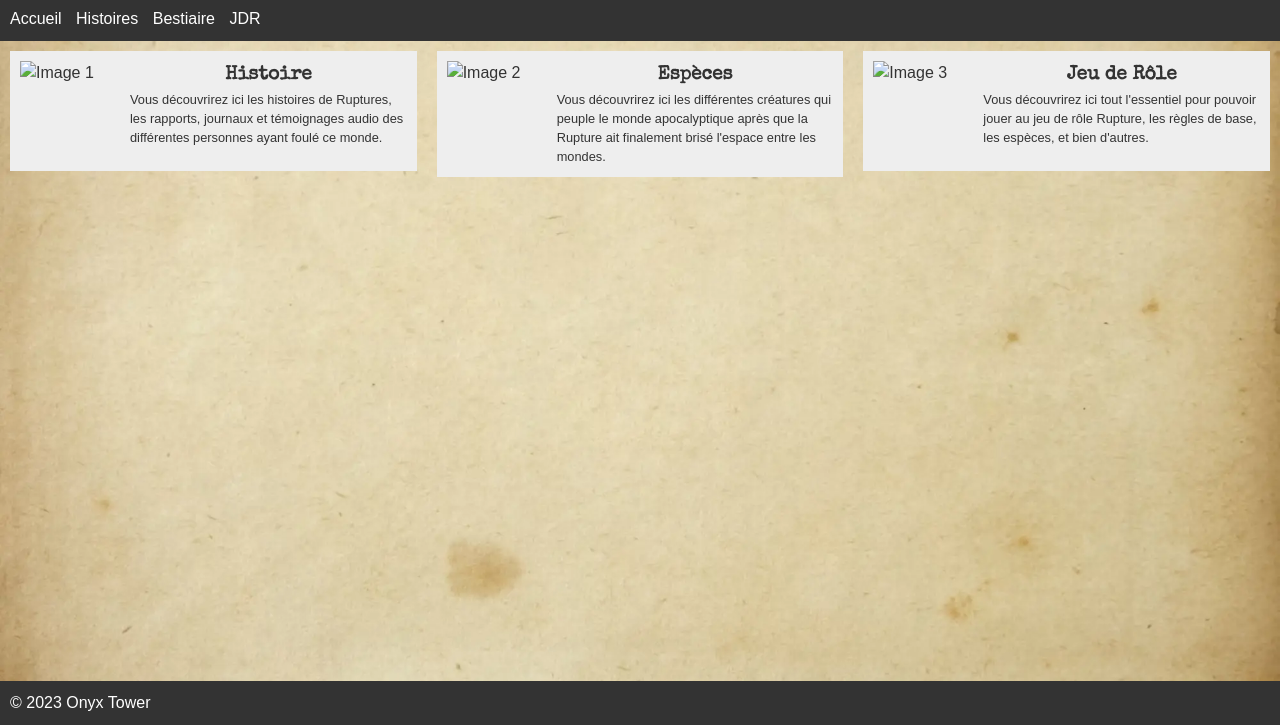
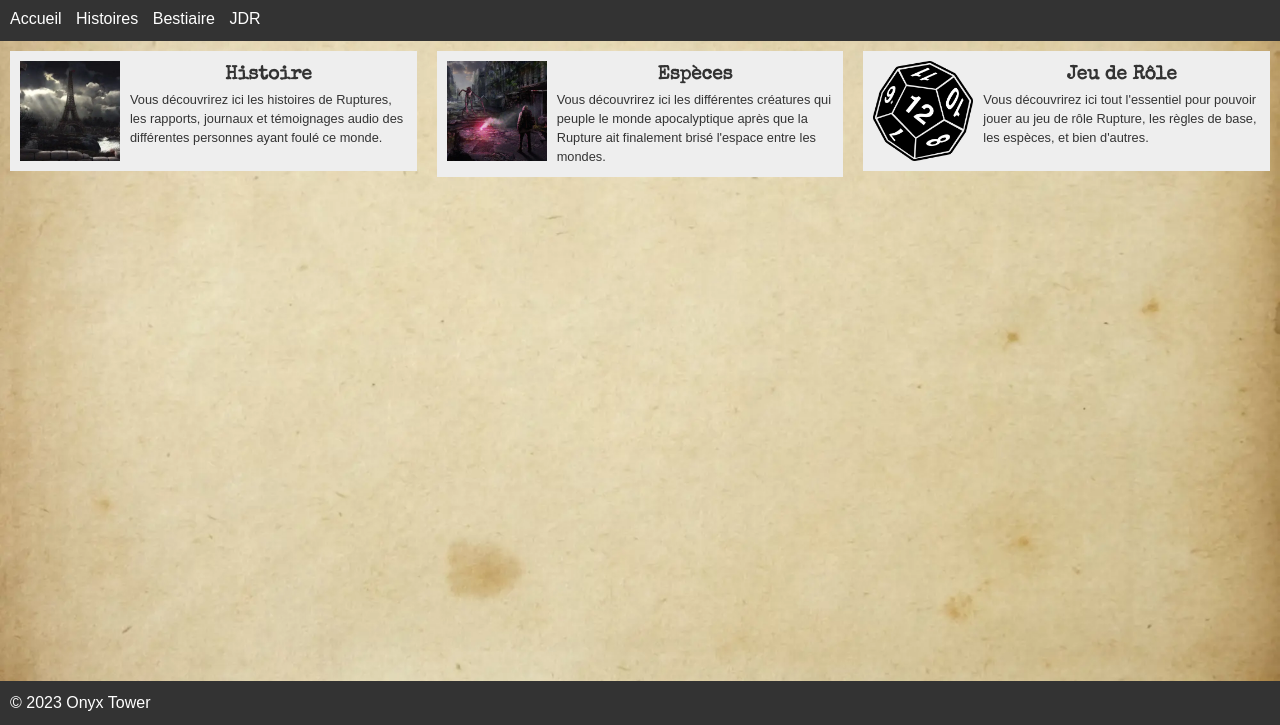
Before and after one commit to Natsil5/Rupture-2049-Onyx-Tower, a plain HTML site: page HTML/Rupture.html in a window 1280 px wide. Shown: the part 75-800 px from the top of the page. Drawn offline with nearby package versions, Linux system fonts and the light colour scheme.

Commit message:
hyperlien

```diff
--- a/HTML/Rupture.html
+++ b/HTML/Rupture.html
@@ -24,21 +24,21 @@
       <ul>
         <li>
           <a href="#">
-            <img src="assets/img/apoparis.webp" alt="Image 1">
+            <img src="../assets/img/apoparis.webp" alt="Image 1">
             <h2>Histoire</h2>
             <p>Vous découvrirez ici les histoires de Ruptures, les rapports, journaux et témoignages audio des différentes personnes ayant foulé ce monde.</p>
           </a>
         </li>
         <li>
           <a href="#">
-            <img src="assets/img/bestiaire.webp" alt="Image 2">
+            <img src="../assets/img/bestiaire.webp" alt="Image 2">
             <h2>Espèces</h2>
             <p>Vous découvrirez ici les différentes créatures qui peuple le monde apocalyptique après que la Rupture ait finalement brisé l'espace entre les mondes.</p>
           </a>
         </li>
         <li>
           <a href="#">
-            <img src="assets/img/d12.png" alt="Image 3">
+            <img src="../assets/img/d12.png" alt="Image 3">
             <h2>Jeu de Rôle</h2>
             <p>Vous découvrirez ici tout l'essentiel pour pouvoir jouer au jeu de rôle Rupture, les règles de base, les espèces, et bien d'autres.</p>
           </a>
```
